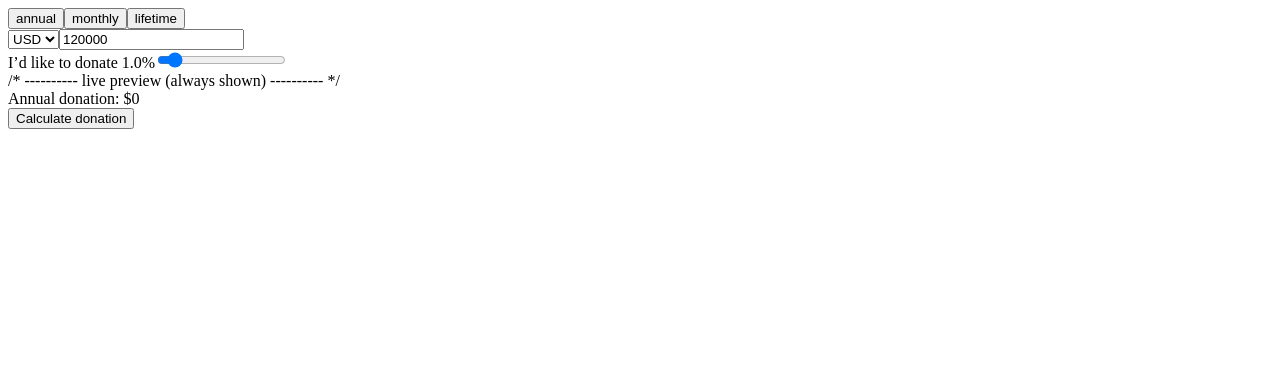
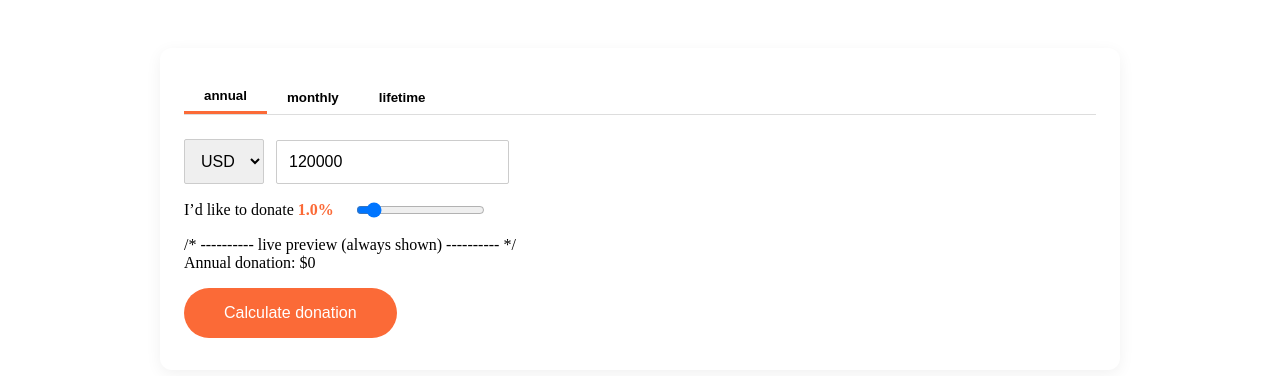
Before and after one commit to MatzAndersson/impact-calculator, a React (Vite) app in the folder impact-calculator-react/: page / in a window 1280 px wide. Shown: the top 376 px of the page. Built offline with nearby package versions, Linux system fonts and the light colour scheme.

Commit message:
Styling css code to Calculator, CharityCards and ImpactCalculatorPage components

```diff
--- a/impact-calculator-react/src/components/CharityCards.jsx
+++ b/impact-calculator-react/src/components/CharityCards.jsx
@@ -1,31 +1,32 @@
 import React from 'react';
 import { CHARITIES } from '../data/charityData';
+import styles from './CharityCards.module.css';
 
 export function CharityCards({ annualDonation }) {
   // split donation equally among charities
   const perCharity = annualDonation / CHARITIES.length;
 
   return (
-    <section className="results">
+    <section className={styles.results}>
       {CHARITIES.map((c) => {
         const outputs = Math.floor(perCharity / c.costPerUnit);
         const deaths  = (outputs * c.deathsPerUnit).toFixed(2);
 
         return (
-          <article key={c.id} className="charity-card">
+          <article key={c.id} className={styles.card}>
             <img
               src={c.logo.src}
               width={c.logo.width}
               alt={`${c.name} logo`}
             />
-            <h3>{c.name}</h3>
+            <h3 className={styles.cardTitle}>{c.name}</h3>
             <p>{c.output}</p>
-            <div className="charity-card__numbers">
+            <div className={styles.cardNumbers}>
               <strong>{outputs}</strong> outputs
               &nbsp;&nbsp;
-              <strong className="orange">{deaths}</strong> deaths averted
+              <strong className={styles.orange}>{deaths}</strong> deaths averted
             </div>
-            <a className="info-link" href={`/charities/${c.id}`}>
+            <a className={styles.infoLink} href={`/charities/${c.id}`}>
               Info →
             </a>
           </article>
--- /dev/null
+++ b/impact-calculator-react/src/components/CharityCards.module.css
@@ -0,0 +1,33 @@
+.results {
+    display: grid;
+    gap: 32px;
+    grid-template-columns: repeat(auto-fit, minmax(260px, 1fr));
+    margin-top: 40px;
+  }
+
+  .card {
+    background: white;
+    border-radius: 12px;
+    padding: 24px;
+    box-shadow: 0 4px 12px rgba(0,0,0,0.05);
+  }
+
+  .cardTitle {
+    margin-top: 0;
+  }
+
+  .cardNumbers {
+    margin-top: 12px;
+    font-weight: 600;
+  }
+
+  .orange {
+    color: var(--color-secondary);
+  }
+
+  .infoLink {
+    display: inline-block;
+    margin-top: 8px;
+    color: var(--color-secondary);
+    text-decoration: none;
+  }
--- a/impact-calculator-react/src/components/ImpactCalculator.css
+++ b/impact-calculator-react/src/components/ImpactCalculator.css
@@ -1,4 +1,4 @@
-.ic-wrapper {
+/*.ic-wrapper {
   background: #fdfdfd;
   padding: 40px 20px;
   border-radius: 12px;
@@ -91,8 +91,8 @@ input[type="range"] {
   margin-bottom: 0;
   margin-right: 20px;
   margin-top: 0;
-}
-
+}*/
+/*
 .impact-calculator-donation-button {
   background-color: var(--color-secondary);
   border-radius: 100px;
@@ -103,7 +103,7 @@ input[type="range"] {
   margin-bottom: 50px;
   padding: 16px 40px;
   /* !important because Squarespace default styles use it too */
-  text-decoration: none !important;
+ /* text-decoration: none !important;
 }
 
 .impact-calculator-donation-button__label {
@@ -127,4 +127,4 @@ input[type="range"] {
   .form-row {
     grid-template-columns: 1fr;
   }
-}
+}*/
--- a/impact-calculator-react/src/components/calculator/AnnualForm.jsx
+++ b/impact-calculator-react/src/components/calculator/AnnualForm.jsx
@@ -1,8 +1,11 @@
+import styles from "./Forms.module.css";
+
 export function AnnualForm({ inputs, update }) {
   return (
     <>
-      <div className="form-row">
+      <div className={styles.formRow}>
         <select
+        className={styles.selectBase}
           value={inputs.currency}
           onChange={(e) => update("currency", e.target.value)}
         >
@@ -12,6 +15,7 @@ export function AnnualForm({ inputs, update }) {
         </select>
 
         <input
+        className={styles.inputBase}
           type="number"
           value={inputs.salaryNow}
           onChange={(e) => update("salaryNow", Number(e.target.value))}
--- /dev/null
+++ b/impact-calculator-react/src/components/calculator/Forms.module.css
@@ -0,0 +1,14 @@
+.formRow {
+    display: flex;
+    align-items: center;
+    gap: 12px;
+    margin-bottom: 16px;
+  }
+
+  .inputBase,
+  .selectBase {
+    padding: 12px;
+    border: 1px solid #ccc;
+    border-radius: 2px;
+    font-size: 16px;
+  }
--- a/impact-calculator-react/src/components/calculator/InputTabs.jsx
+++ b/impact-calculator-react/src/components/calculator/InputTabs.jsx
@@ -1,15 +1,16 @@
 import React from "react";
+import styles from "./InputTabs.module.css";
 
 export function InputTabs({ value, onChange, children }) {
   const tabs = React.Children.toArray(children);
 
   return (
     <div>
-      <div className="tabs-bar">
+      <div className={styles.bar}>
         {tabs.map((tab) => (
           <button
             key={tab.props.label}
-            className={value === tab.props.label ? "tab active" : "tab"}
+            className={`${styles.tab} ${value === tab.props.label ? styles.active : ''}`}
             onClick={() => onChange(tab.props.label)}
           >
             {tab.props.label}
--- /dev/null
+++ b/impact-calculator-react/src/components/calculator/InputTabs.module.css
@@ -0,0 +1,17 @@
+.bar {
+    display: flex;
+    border-bottom: 1px solid #ddd;
+    margin-bottom: 24px;
+  }
+
+  .tab {
+    padding: 8px 20px;
+    background: none;
+    border: none;
+    cursor: pointer;
+    font-weight: 600;
+  }
+
+  .active {
+    border-bottom: 3px solid var(--color-secondary);
+  }
--- a/impact-calculator-react/src/components/calculator/MonthlyForm.jsx
+++ b/impact-calculator-react/src/components/calculator/MonthlyForm.jsx
@@ -1,21 +1,25 @@
+import styles from "./Forms.module.css";
+
 export function MonthlyForm({ inputs, update }) {
   return (
     <>
-        <div className="form-row">
+      <div className={styles.formRow}>
         <select
+          className={styles.selectBase}
           value={inputs.currency}
-            onChange={(e) => update('currency', e.target.value)}
+          onChange={(e) => update("currency", e.target.value)}
         >
-            {['USD','GBP','AUD','CAD'].map((c) => (
+          {["USD", "GBP", "AUD", "CAD"].map((c) => (
             <option key={c}>{c}</option>
           ))}
         </select>
 
         <input
+          className={styles.inputBase}
           type="number"
           value={inputs.monthlyAmount}
           min="0"
-            onChange={(e)=>update('monthlyAmount', Number(e.target.value))}
+          onChange={(e) => update("monthlyAmount", Number(e.target.value))}
           placeholder="Monthly donation"
         />
       </div>
--- a/impact-calculator-react/src/pages/ImpactCalculatorPage.jsx
+++ b/impact-calculator-react/src/pages/ImpactCalculatorPage.jsx
@@ -1,5 +1,4 @@
 import { useState } from "react";
-
 import useCalculatorInputs from "../hooks/useCalculatorInputs";
 import { InputTabs } from "../components/calculator/InputTabs";
 import { AnnualForm } from "../components/calculator/AnnualForm";
@@ -7,6 +6,7 @@ import { MonthlyForm } from "../components/calculator/MonthlyForm";
 import { LifetimeForm } from "../components/calculator/LifetimeForm";
 import { CharityCards } from "../components/CharityCards";
 //import { ImpactSummary } from "../components/ImpactSummary";
+import pageStyles from "./ImpactCalculatorPage.module.css";
 
 export default function ImpactCalculatorPage() {
   const { inputs, update } = useCalculatorInputs();
@@ -16,7 +16,7 @@ export default function ImpactCalculatorPage() {
 
   const fmt = (value) =>
     value.toLocaleString(undefined, {
-      style: 'currency',
+      style: "currency",
       currency: inputs.currency,
       maximumFractionDigits: 0,
     });
@@ -26,14 +26,14 @@ export default function ImpactCalculatorPage() {
     if (!calculated) return 0;
 
     switch (inputs.mode) {
-      case 'monthly':
+      case "monthly":
         // Use the explicit monthlyAmount input
         return Math.max(0, inputs.monthlyAmount) * 12;
 
-      case 'annual':
+      case "annual":
         return Math.max(0, inputs.salaryNow * inputs.pledgePercent);
 
-      case 'lifetime': {
+      case "lifetime": {
         const years = Math.max(0, inputs.retirementAge - inputs.currentAge);
         // prevent division by zero
         const growthRate = Math.max(0.000001, inputs.growthRate);
@@ -48,13 +48,13 @@ export default function ImpactCalculatorPage() {
   })();
 
   const monthlyAmount =
-  inputs.mode === 'monthly'
+    inputs.mode === "monthly"
       ? Math.max(0, inputs.monthlyAmount || 0)
       : annualDonation / 12;
 
   return (
-    <section className="ic-wrapper">
-      <div className="ic-panel">
+    <section className={pageStyles.icWrapper}>
+      <div className={pageStyles.icPanel}>
         <InputTabs value={inputs.mode} onChange={(val) => update("mode", val)}>
           <AnnualForm label="annual" inputs={inputs} update={update} />
           <MonthlyForm label="monthly" inputs={inputs} update={update} />
@@ -62,10 +62,10 @@ export default function ImpactCalculatorPage() {
         </InputTabs>
         {/* ---------- slider OR monthly preview ---------- */}
         {inputs.mode !== "monthly" && (
-   <div className="form__range-input-wrapper">
-            <label htmlFor="pledgePercent" className="form__range-input-label">
+          <div className={pageStyles.rangeWrapper}>
+            <label htmlFor="pledgePercent" className={pageStyles.rangeLabel}>
               I’d like to donate&nbsp;
-              <span className="impactCalculatorHighlight">
+              <span className={pageStyles.highlight}>
                 {(inputs.pledgePercent * 100).toFixed(1)}%
               </span>
             </label>
@@ -89,9 +89,8 @@ export default function ImpactCalculatorPage() {
             ? `Monthly donation: ${fmt(monthlyAmount)}`
             : `Annual donation: ${fmt(annualDonation)}`}
         </div>
-
         <button
-        className="calculate-btn"
+          className={pageStyles.calculateBtn}
           onClick={handleCalculate}
           disabled={inputs.salaryNow <= 0}
         >
@@ -102,7 +101,6 @@ export default function ImpactCalculatorPage() {
       {calculated && (
         <>
           <CharityCards annualDonation={annualDonation} />
-
         </>
       )}
     </section>
--- /dev/null
+++ b/impact-calculator-react/src/pages/ImpactCalculatorPage.module.css
@@ -0,0 +1,39 @@
+.icWrapper {            /* replaces .ic-wrapper */
+    max-width: 960px;
+    margin: 0 auto;
+    padding: 40px 20px;
+  }
+
+  .icPanel {              /* replaces .ic-panel */
+    background: var(--bg-light);
+    border-radius: 12px;
+    padding: 32px 24px;
+    box-shadow: 0 4px 16px rgba(0,0,0,0.06);
+    margin-bottom: 40px;
+  }
+
+  .calculateBtn {
+    background-color: var(--color-secondary);
+    color: white;
+    border: none;
+    border-radius: 100px;
+    font-size: 16px;
+    padding: 16px 40px;
+    cursor: pointer;
+    margin-top: 16px;
+  }
+
+  .rangeWrapper {
+    display: flex;
+    align-items: center;
+    margin-bottom: 16px;
+  }
+
+  .rangeLabel {
+    margin-right: 20px;
+  }
+
+  .highlight {
+    color: var(--color-secondary);
+    font-weight: bold;
+  }
```
Also changed, not shown: impact-calculator-react/src/components/calculator/LifeTimeForm.jsx (+39 -11 lines). Lines whose indentation alone changed are shown as unchanged.
